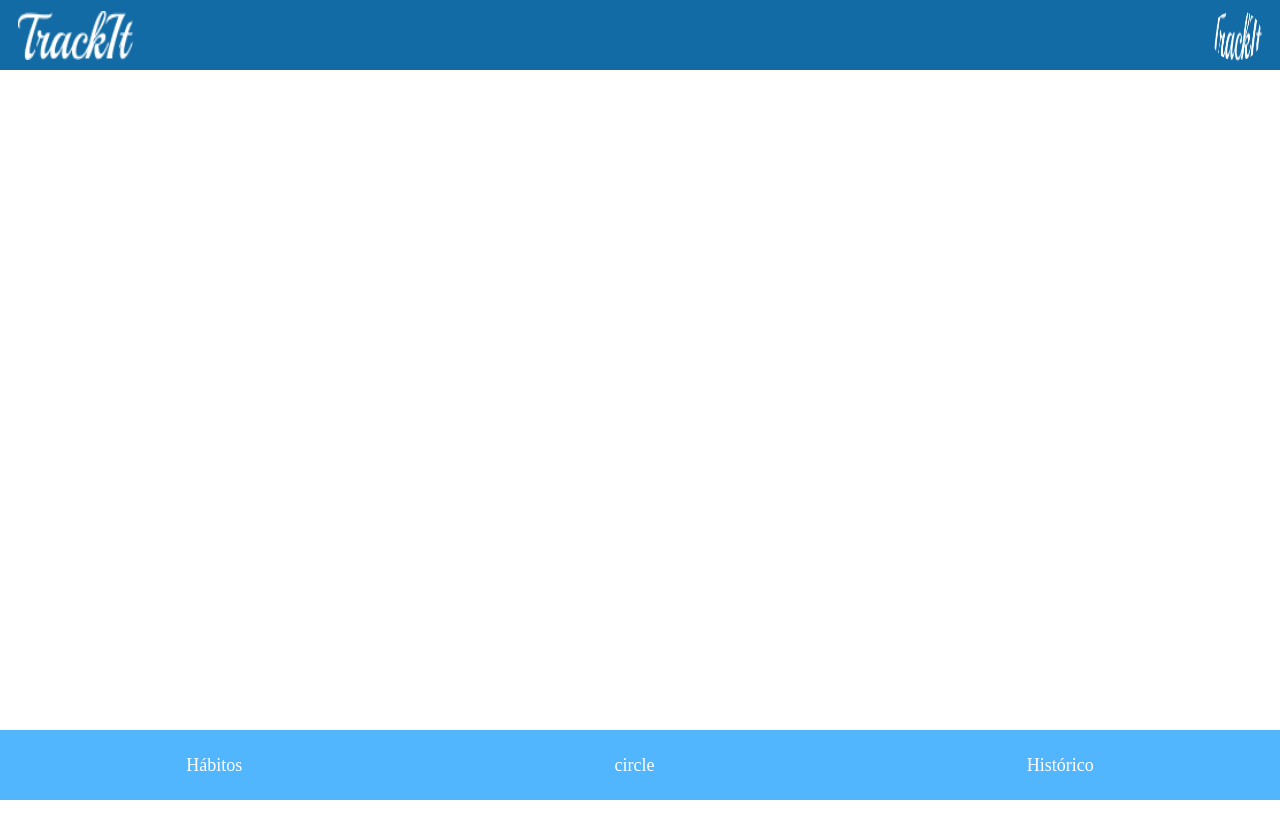
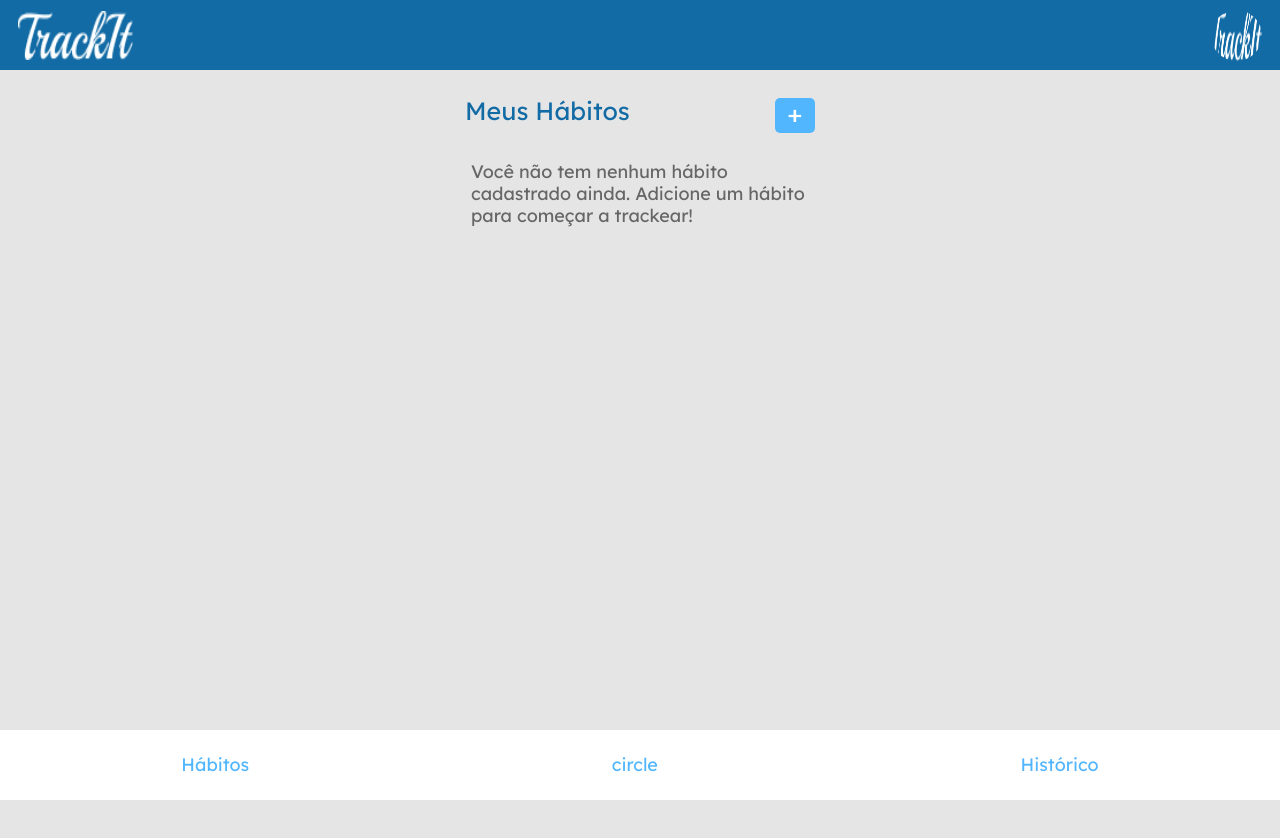
Before and after one commit to marcojr73/projeto10-trackit, a React (Create React App) app: page /habitos in a window 1280 px wide. Shown: the top 838 px of the page. Before the commit the page ends 800 px from the top, so only its background shows below. Built offline with nearby package versions, Linux system fonts and the light colour scheme.

Commit message:
navegação entre as paginas pelo footer

```diff
--- a/src/componentes/App.js
+++ b/src/componentes/App.js
@@ -4,8 +4,9 @@ import { BrowserRouter, Routes, Route } from "react-router-dom";
 import Habits from "./Habits";
 import Login from "./Login"
 import Register from "./Register"
-import Testes from "./Testes";
 import GlobalStyle from "./layout/GlobalStyle";
+import Hoje from "./Hoje";
+import Historic from "./Historic";
 
 export default function App(){
     return(
@@ -15,7 +16,8 @@ export default function App(){
             <Route path="/" element={<Login/>} > </Route>
             <Route path="/cadastro" element={<Register/>} > </Route>
             <Route path="/habitos" element={<Habits/>} > </Route>
-            <Route path="/testes" element={<Testes/>} > </Route>
+            <Route path="/habitos/hoje" element={<Hoje/>} > </Route>
+            <Route path="/habitos/historico" element={<Historic/>} > </Route>
         </Routes>
         </BrowserRouter>
     )
--- a/src/componentes/Footer.js
+++ b/src/componentes/Footer.js
@@ -1,11 +1,12 @@
 import styled from "styled-components"
+import { Link } from "react-router-dom"
 
 export default function Footer(){
     return(
         <Foot>
-            <p>Hábitos</p>
-            <div>circle</div>
-            <p>Histórico</p>
+            <Link to="habitos"><p>Hábitos</p></Link>
+            <Link to="hoje"><div>circle</div></Link>
+            <Link to="historico"><p>Histórico</p></Link>
         </Foot>
     )
 }
@@ -13,12 +14,17 @@ export default function Footer(){
 const Foot = styled.footer`
     width: 100%;
     height: 70px;
-    background: #52B6FF;
+    background: #FFFFFF;
     position: fixed;
     bottom: 0;
     display: flex;
     justify-content: space-around;
     align-items: center;
     font-size: 18px;
-    color: #FFFFFF;
+    color: #52B6FF;
+
+    a{
+        text-decoration: none;
+        color: #52B6FF;
+    }
 `
--- a/src/componentes/Habits.js
+++ b/src/componentes/Habits.js
@@ -1,12 +1,22 @@
 import Top from "./Top"
 import styled from "styled-components"
 import Footer from "./Footer"
+import Header from "./Header"
+import Info from "./info"
 
-export default function(){
+export default function Habits(){
     return(
-        <>
+        <Container>
             <Top/>
+            <Header/>
+            <Info/>
             <Footer/>
-        </>
+        </Container>
     )
 }
+
+const Container = styled.main`
+    width:100vw;
+    height: 900px;
+    background: #E5E5E5;
+`
--- /dev/null
+++ b/src/componentes/Header.js
@@ -0,0 +1,37 @@
+import styled from "styled-components"
+
+export default function Header(){
+    return(
+        <Container>
+            <h1>Meus Hábitos</h1>
+            <div className="plus">+</div>
+        </Container>
+    )
+}
+
+const Container = styled.div`
+    width: 350px;
+    margin: auto;
+    margin-top: 28px;
+    display: flex;
+    justify-content: space-between;
+    font-family: 'Lexend Deca';
+    font-size: 25px;
+    color: #126BA5;
+    font-weight: 400;
+
+
+    h1{
+    }
+
+    .plus{
+        display: flex;
+        justify-content: center;
+        line-height: 31px;
+        width: 40px;
+        height: 35px;
+        border-radius: 5px;
+        color: white;
+        background: #52B6FF;
+    }
+`
--- /dev/null
+++ b/src/componentes/Historic.js
@@ -0,0 +1,5 @@
+export default function Historic(){
+    return(
+        <h1>eu sou a tela de historico</h1>
+    )
+}
--- /dev/null
+++ b/src/componentes/Hoje.js
@@ -0,0 +1,5 @@
+export default function Hoje(){
+    return(
+        <h1>eu sou a tela de hoje</h1>
+    )
+}
--- a/src/componentes/Testes.js
+++ /dev/null
@@ -1,9 +0,0 @@
-import Loader from "./loader"
-
-export default function Testes(){
-    return(
-        <div>
-            <Loader/>
-        </div>
-    )
-}
--- /dev/null
+++ b/src/componentes/info.js
@@ -0,0 +1,21 @@
+import styled from "styled-components"
+
+export default function Info(){
+    return(
+        <Container>Você não tem nenhum hábito cadastrado ainda. Adicione um hábito para começar a trackear!</Container>
+    )
+}
+
+const Container = styled.p`
+    font-family: Lexend Deca;
+    font-size: 18px;
+    font-weight: 400;
+    line-height: 22px;
+    text-align: left;
+    width: 338px;
+    margin: auto;
+    color: #666666;
+    margin-top: 28px;
+
+
+`
--- a/src/componentes/layout/start.js
+++ b/src/componentes/layout/start.js
@@ -60,7 +60,9 @@ const Container = styled.main`
     }
 
     .sub{
-        tex-align: center;
+        display: flex;
+        justify-content: center;
+        align-items: center;
         top: 381px;
         border-radius: 5px;
         background-color: #52B6FF;
--- a/src/componentes/loader.js
+++ b/src/componentes/loader.js
@@ -7,7 +7,7 @@ export default function Loader() {
     return (
         <div>
             <Circles
-                align="right"
+                align="center"
                 heigth="30"
                 width="30"
                 color='white'
```
